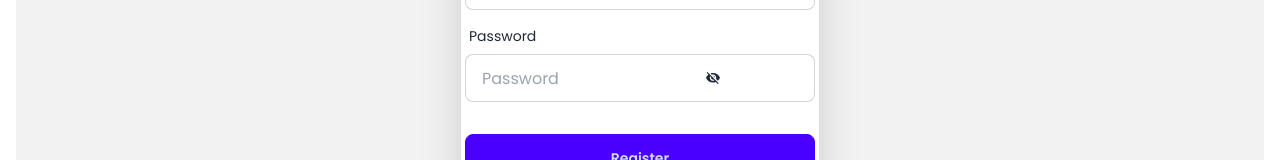
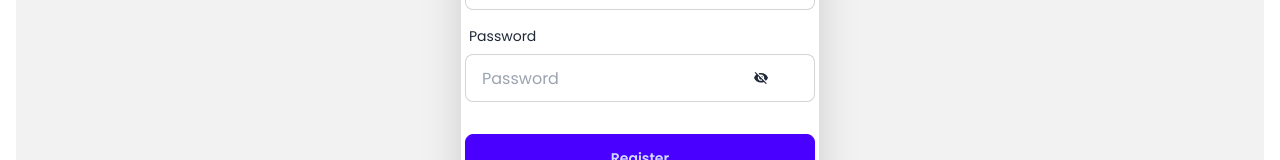
Before and after one commit to Badhon-Sarker/B-B-Estate, a React (Vite) app: page /register in a window 1280 px wide. Shown: the part 522-682 px from the top of the page. Built offline with nearby package versions, Linux system fonts and the light colour scheme; no server answers.

Commit message:
eye problem solved

```diff
--- a/src/Routes/Registration/Registration.jsx
+++ b/src/Routes/Registration/Registration.jsx
@@ -139,7 +139,7 @@ const Registration = () => {
                   />
                 </div>
 
-                <div onClick={()=>{setShowPassword(!showPassword)}} className="absolute ml-60 md:ml-60 mt-4">
+                <div onClick={()=>{setShowPassword(!showPassword)}} className="absolute ml-60 md:ml-72 mt-4">
                   {
                     show? <IoEye /> : <IoMdEyeOff />
                   }
```
